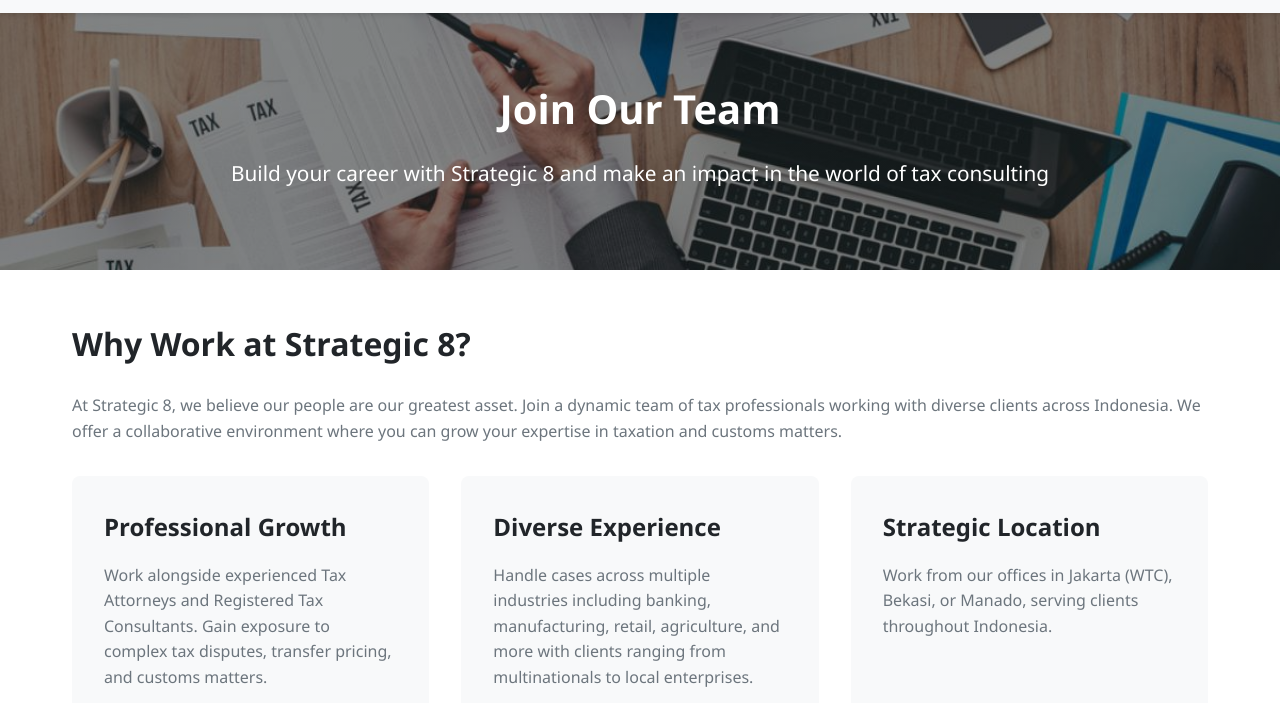
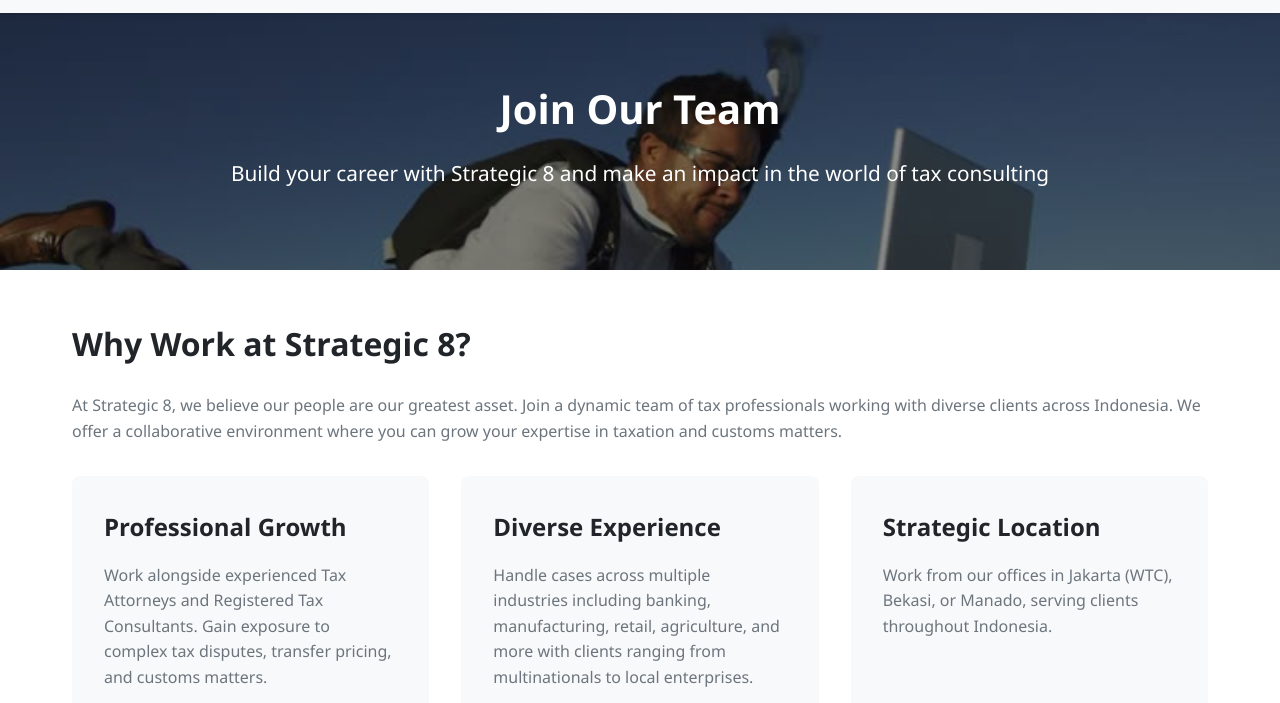
Before and after one commit to BitiusTitius/HCI-final-project, a plain HTML site: page careers.html in a window 1280 px wide. Shown: the part 97-800 px from the top of the page. Drawn offline with Linux system fonts and the light colour scheme.

Commit message:
Change hero background image to background3.jpg

```diff
--- a/careers.css
+++ b/careers.css
@@ -120,7 +120,7 @@
 .hero {
     background-image:
         linear-gradient(var(--overlay-dark), var(--overlay-dark)),
-        url("img/background1.jpg");
+        url("img/background3.jpg");
     background-size: cover;
     background-position: center;
     background-repeat: no-repeat;
```
